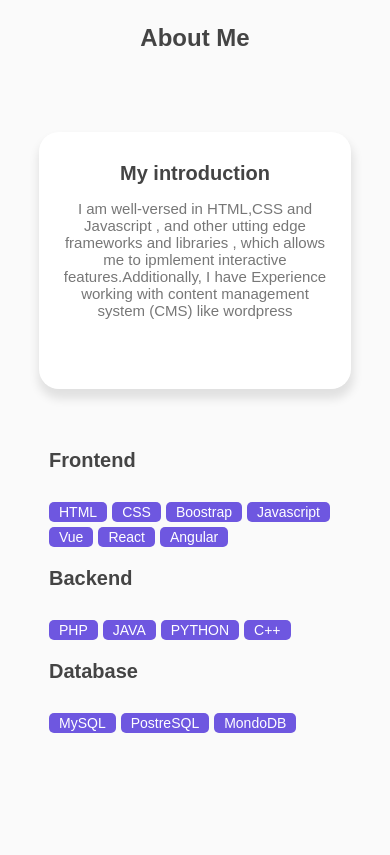
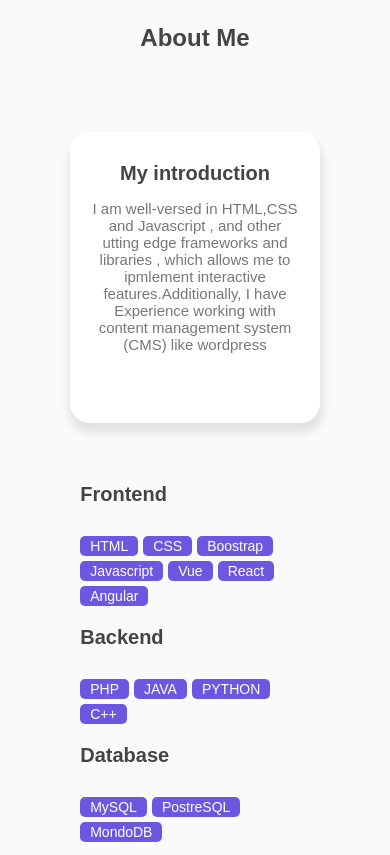
Before and after one commit to pankajsingh-pk/resume, a plain HTML site: page index.html in a window 390 px wide. Shown: the part 900-1755 px from the top of the page. Drawn offline with nearby package versions, Linux system fonts and the light colour scheme; a web font is replaced by a local one.

Commit message:
Update style.css

```diff
--- a/assets/css/style.css
+++ b/assets/css/style.css
@@ -653,7 +653,7 @@ footer{
   }
   .row{
 
-    display: grid;
+    display: flex;
     flex-direction:center;
     justify-content: center;
     gap: 50px;
@@ -662,8 +662,8 @@ footer{
   }
   .col{
 
-     display: grid;
+     display: flex;
      justify-content: center;
-     width: 100%;
+
   }
 }
```
